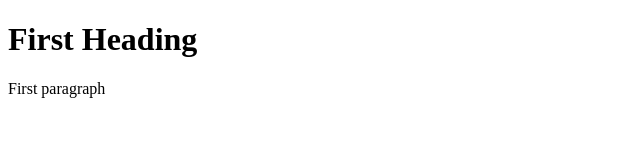
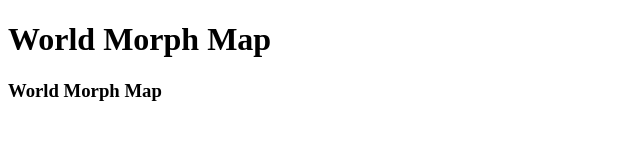
Before and after one commit to aminetec/resolve, a plain HTML site: page page.html in a window 1280 px wide. Shown: the whole page, without its empty margins (0-640 px from the left). Drawn offline with Linux system fonts and the light colour scheme.

Commit message:
Page content

```diff
--- a/page.html
+++ b/page.html
@@ -13,8 +13,18 @@
 <!-- Main container -->
 <div class="page-container">
 
-<h1>First Heading</h1>
-<p>First paragraph</p>
+    	<div class="container">
+		<div class="row">
+			<div class="col">
+				<h1 class="text-center mg-clear hero-header-text text-blue-gradient">
+					World Morph Map<br>
+				</h1>
+				<h3 class="mg-md float-none text-center hero-subheader tc-gray">
+					World Morph Map
+				</h3>
+			</div>
+		</div>
+	</div>
 
 </div>
 </div>
```
